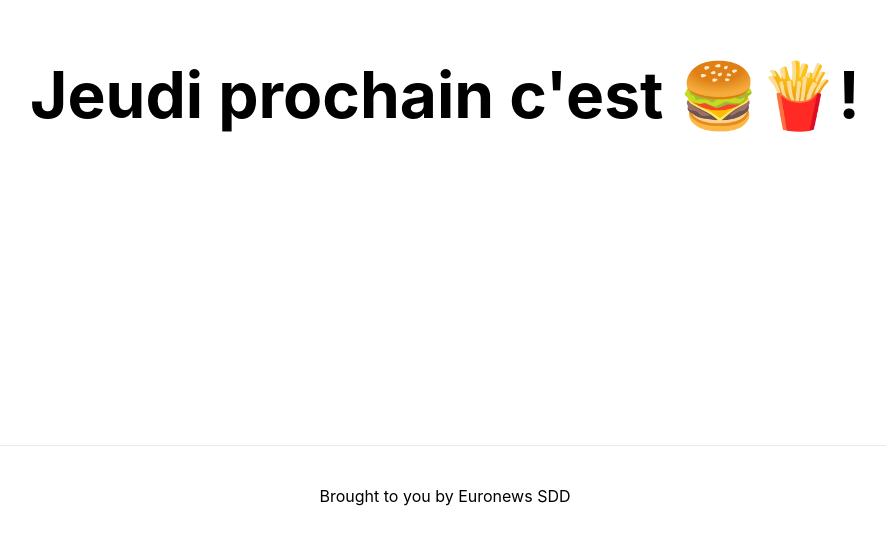
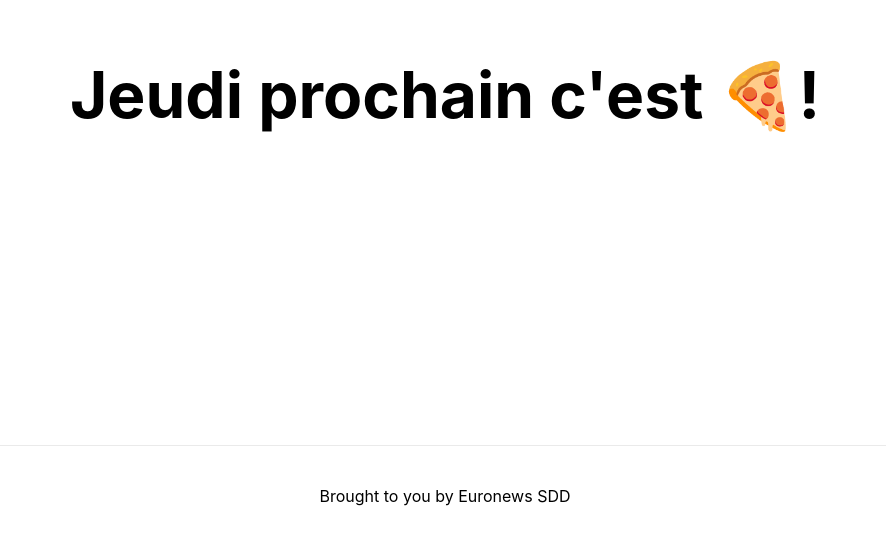
Before and after one commit to PaulSenon/euronews-on-mange-quoi-jeudi, a Next.js app: page / in a window 1280 px wide. Shown: the part 255-800 px from the top of the page, without its empty margins (195-1081 px from the left). Built offline with nearby package versions, Linux system fonts and the light colour scheme.

Commit message:
fix offset

```diff
--- a/pages/index.js
+++ b/pages/index.js
@@ -33,7 +33,7 @@ export default function Home() {
       : today.getDay() >= 4
       ? 'Jeudi prochain'
       : 'Jeudi';
-  const offset = 1;
+  const offset = 0;
 
   const [hasLoaded, setHasLoaded] = useState(false);
 
```
